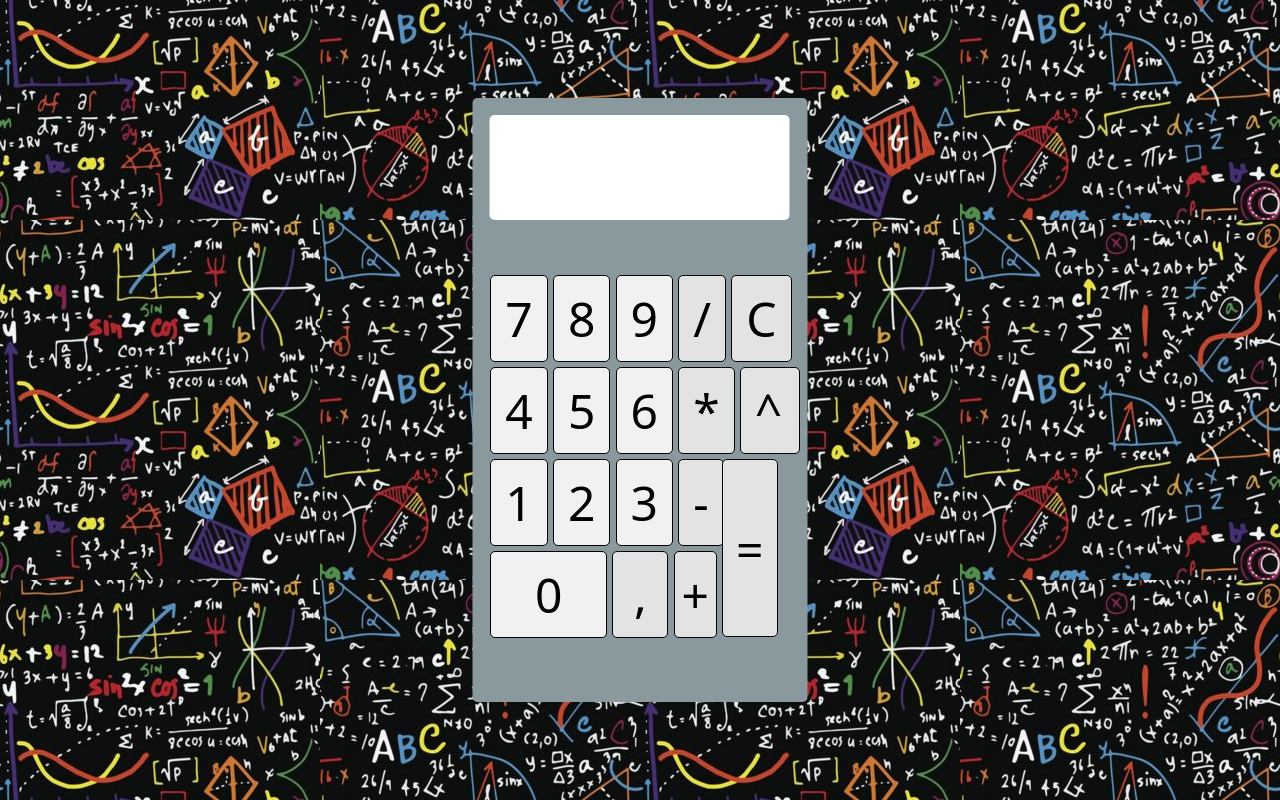
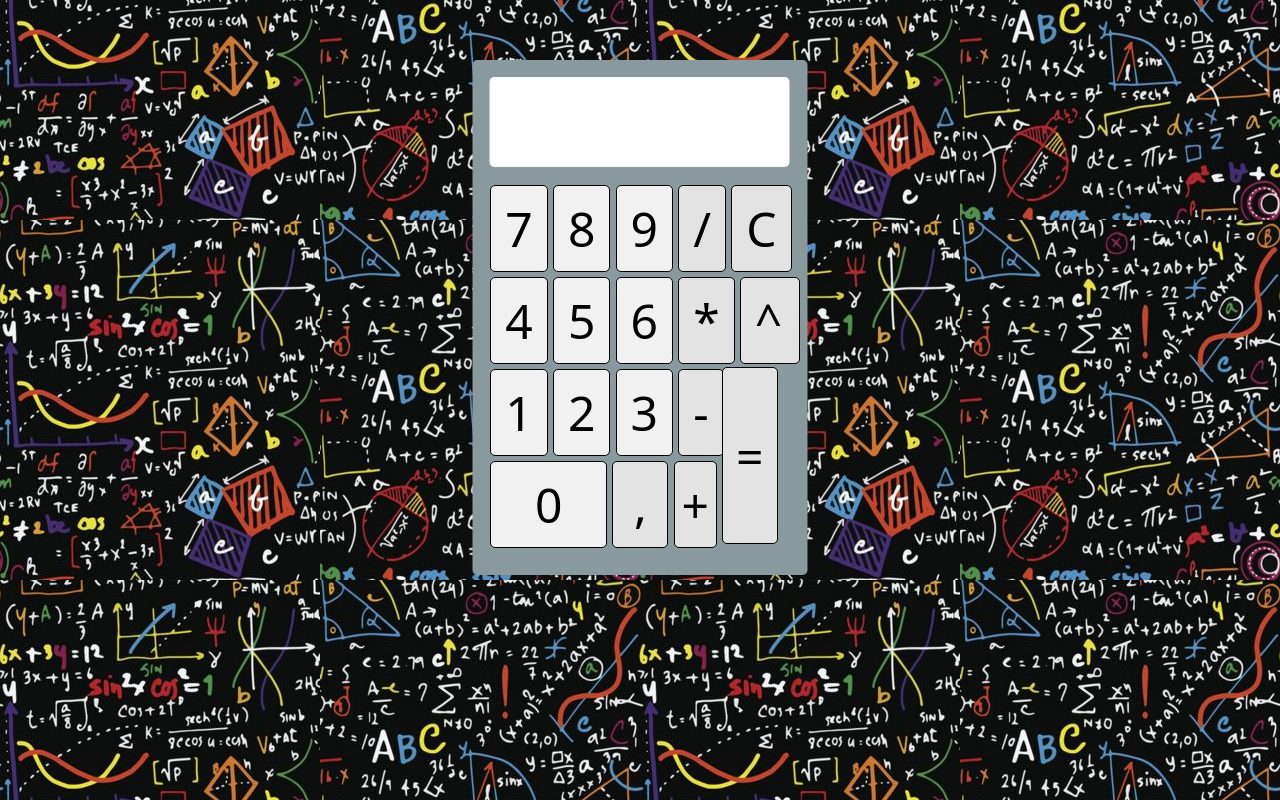
Before and after one commit to marcoscostapinheiro/projetos, a plain HTML site: page projeto-calculadora/index.html in a window 1280 px wide. Drawn offline with Linux system fonts and the light colour scheme.

Commit message:
tamanho dos elementos atualizados

```diff
--- a/projeto-calculadora/estilos/style.css
+++ b/projeto-calculadora/estilos/style.css
@@ -13,19 +13,19 @@ body{
 
 div#calculadora{
     position: absolute;
-    top: 50%;
+    top: 320px;
     left: 50%;
-    transform: translate(-50%, -50%);
+    transform: translate(-50%, -260px);
     width: 315px;
-    height: 73vh;
+    height: 495px;
     padding: 10px;
     background-color: rgb(138, 153, 158);
     border-radius: 5px;
 }
 
 div#tela{
-    width: 95.1%;
-    height: 18%;
+    width: 300px;
+    height: 90px;
     margin: 7px 0px 0px 7px;
     background-color: white;
     border-radius: 5px;
@@ -80,7 +80,7 @@ div#l4 > div#adicao{
 
 div#l4 > div#igual{
     position: absolute;
-    top: 50%;
+    top: 182px;
     margin-left: 5px;
     padding: 55.2px 13px;
 }
```
